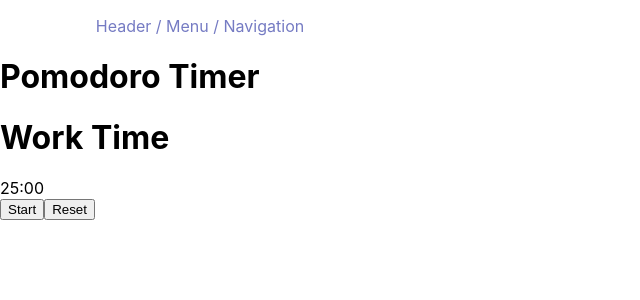
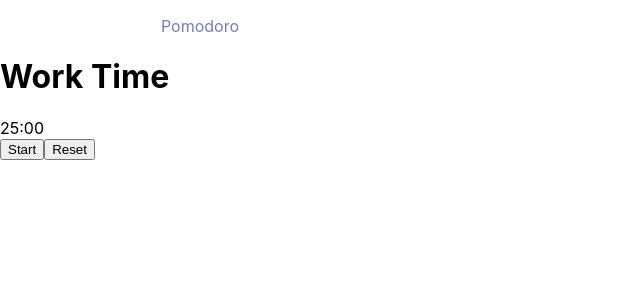
Before and after one commit to teckMUk/pomodoro-chrome-extension, a Next.js app: page / in a window 1280 px wide. Shown: the top 300 px of the page, without its empty margins (0-640 px from the left). Built offline with nearby package versions, Linux system fonts and the light colour scheme.

Commit message:
update title

```diff
--- a/components/Header/index.js
+++ b/components/Header/index.js
@@ -1,9 +1,9 @@
-import styles from './Header.module.css';
+import styles from "./Header.module.css";
 
 export default function Header() {
   return (
     <>
-      <p className={styles.head}>Header / Menu / Navigation</p>
+      <p className={styles.head}>Pomodoro </p>
     </>
   );
 }
--- a/pages/index.js
+++ b/pages/index.js
@@ -1,11 +1,11 @@
-import React, { useState } from 'react';
-import Head from 'next/head';
-import Index from '../components/Index';
-import New from '../components/New';
-import PomodoroTimer from '../components/Pomodoro'
+import React, { useState } from "react";
+import Head from "next/head";
+import Index from "../components/Index";
+import New from "../components/New";
+import PomodoroTimer from "../components/Pomodoro";
 
 export default function Home() {
-  // const [activePage, setActivePage] = useState('index');
+  // const [activePage, setActivePage] = useState("index");
 
   // const navigateToPage = (page) => {
   //   setActivePage(page);
@@ -13,19 +13,19 @@
 
   // return (
   //   <>
-  //     {activePage === 'index' && <Index navigateToPage={navigateToPage} />}
-  //     {activePage === 'new' && <New navigateToPage={navigateToPage} />}
+
   //   </>
   // );
   return (
     <div>
       <Head>
+        {/* {activePage === "index" && <Index navigateToPage={navigateToPage} />} */}
+        {/* {activePage === "new" && <New navigateToPage={navigateToPage} />} */}
         <title>Pomodoro App</title>
         <link rel="icon" href="/favicon.ico" />
       </Head>
 
       <main>
-        <h1>Pomodoro Timer</h1>
         <PomodoroTimer />
       </main>
     </div>
```
Also changed, not shown: 9 other files (tests, documents, lock files or other folders).
